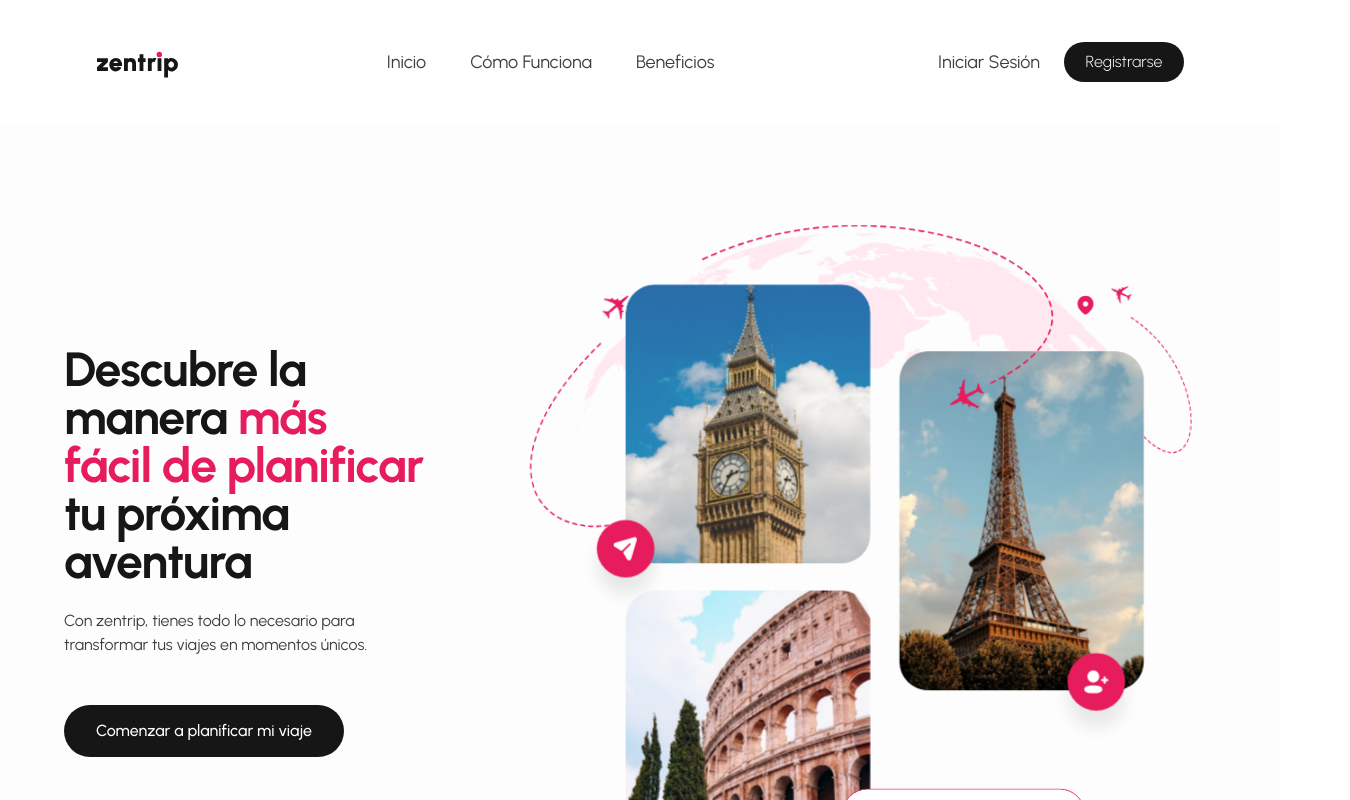
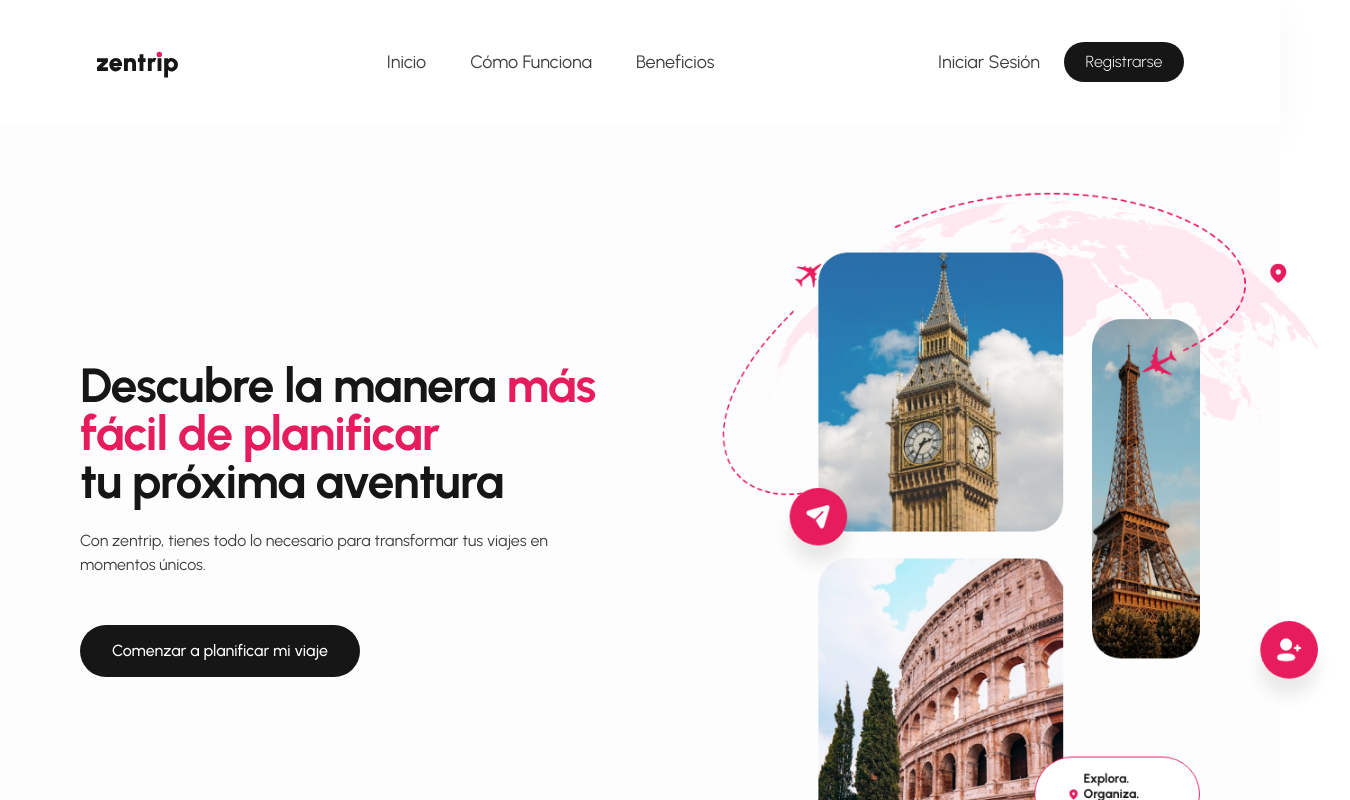
Before and after one commit to Ignacio918/viajes-app, a React (Vite) app in the folder viajes-app/: page / in a window 1280 px wide. Shown: the top 800 px of the page, 1350 px wide, since content can reach past the window. Built offline with nearby package versions, Linux system fonts and the light colour scheme; a web font is replaced by a local one.

Commit message:
nuevo hero

```diff
--- a/viajes-app/src/styles/HeroSection.css
+++ b/viajes-app/src/styles/HeroSection.css
@@ -6,18 +6,21 @@
 
 .hero__content {
   @apply flex justify-between items-center mx-auto;
-  max-width: 1280px;
-  padding: 2rem 1rem;
+  max-width: 1440px;
+  padding-left: 100px;
+  padding-right: 100px;
+  padding-top: 2rem;
+  padding-bottom: 2rem;
 }
 
 .hero__text-section {
   @apply flex flex-col gap-6;
-  max-width: 480px;
+  width: 520px;
 }
 
 .hero__title {
   @apply font-bold font-urbanist;
-  font-size: 3rem;
+  font-size: 3.5rem;
   line-height: 1.1;
   letter-spacing: -0.02em;
 }
@@ -34,7 +37,6 @@
   @apply text-gray-800 font-urbanist;
   font-size: 1.125rem;
   line-height: 1.5;
-  max-width: 42rem;
 }
 
 .hero__button-container {
@@ -54,8 +56,10 @@
 
 /* Contenedor principal con scaling uniforme */
 .hero__image-section {
-  @apply relative w-full max-w-[792px] h-[525px] lg:h-[725px];
-  margin-left: 0;
+  @apply relative;
+  width: 50%;
+  height: 725px;
+  margin-left: 40px;
   transform-origin: center right;
 }
 
@@ -186,15 +190,29 @@
   @apply opacity-95;
 }
 
+/* Transiciones y animaciones */
+.hero__float {
+  transition: transform 0.3s ease, background-color 0.3s ease;
+}
+
+.hero__badge {
+  transition: transform 0.3s ease, background-color 0.3s ease;
+}
+
+.hero__image {
+  transition: transform 0.3s ease, opacity 0.3s ease;
+}
+
 /* Media queries */
 @media (max-width: 1079px) {
   .hero__content {
     @apply flex-col text-center;
-    padding: 2rem 1.5rem;
+    padding-left: 24px;
+    padding-right: 24px;
   }
 
   .hero__text-section {
-    @apply items-center mx-auto;
+    width: 100%;
     max-width: 440px;
   }
 
@@ -218,41 +236,56 @@
   }
 }
 
-@media (min-width: 1080px) {
+@media (min-width: 1080px) and (max-width: 1279px) {
   .hero__content {
-    padding: 4rem 2rem;
+    padding-left: 60px;
+    padding-right: 60px;
   }
 
   .hero__text-section {
-    width: 45%;
+    width: 480px;
   }
 
   .hero__title {
     font-size: 3rem;
   }
+
+  .hero__image-section {
+    transform: scale(0.85);
+  }
 }
 
-@media (min-width: 1280px) {
+@media (min-width: 1280px) and (max-width: 1439px) {
   .hero__content {
-    padding: 4rem;
+    padding-left: 80px;
+    padding-right: 80px;
   }
 
   .hero__title {
     font-size: 3.5rem;
   }
+
+  .hero__image-section {
+    transform: scale(0.9);
+  }
 }
 
 @media (min-width: 1440px) {
   .hero__content {
-    padding: 4rem 2rem;
+    padding-left: 100px;
+    padding-right: 100px;
   }
 
   .hero__title {
     font-size: 4rem;
   }
+
+  .hero__image-section {
+    transform: scale(1);
+  }
 }
 
-/* Breakpoints para scaling uniforme y tipografía */
+/* Breakpoints adicionales para scaling uniforme y tipografía */
 @media (min-width: 1600px) {
   .hero__content {
     @apply px-32;
@@ -303,10 +336,34 @@
   .hero__image-section {
     transform: scale(0.85);
   }
+
+  .hero__text-section {
+    width: 460px;
+  }
 }
 
 @media (max-width: 1080px) {
   .hero__image-section {
     transform: scale(0.8);
   }
+
+  .hero__text-section {
+    width: 100%;
+    max-width: 440px;
+  }
 }
+
+/* Ajustes específicos de animación para framer-motion */
+.hero__float,
+.hero__badge,
+.hero__image {
+  will-change: transform;
+}
+
+.hero__shape-1,
+.hero__shape-2,
+.hero__shape-3,
+.hero__avion-2 {
+  will-change: transform;
+  backface-visibility: hidden;
+}
```
